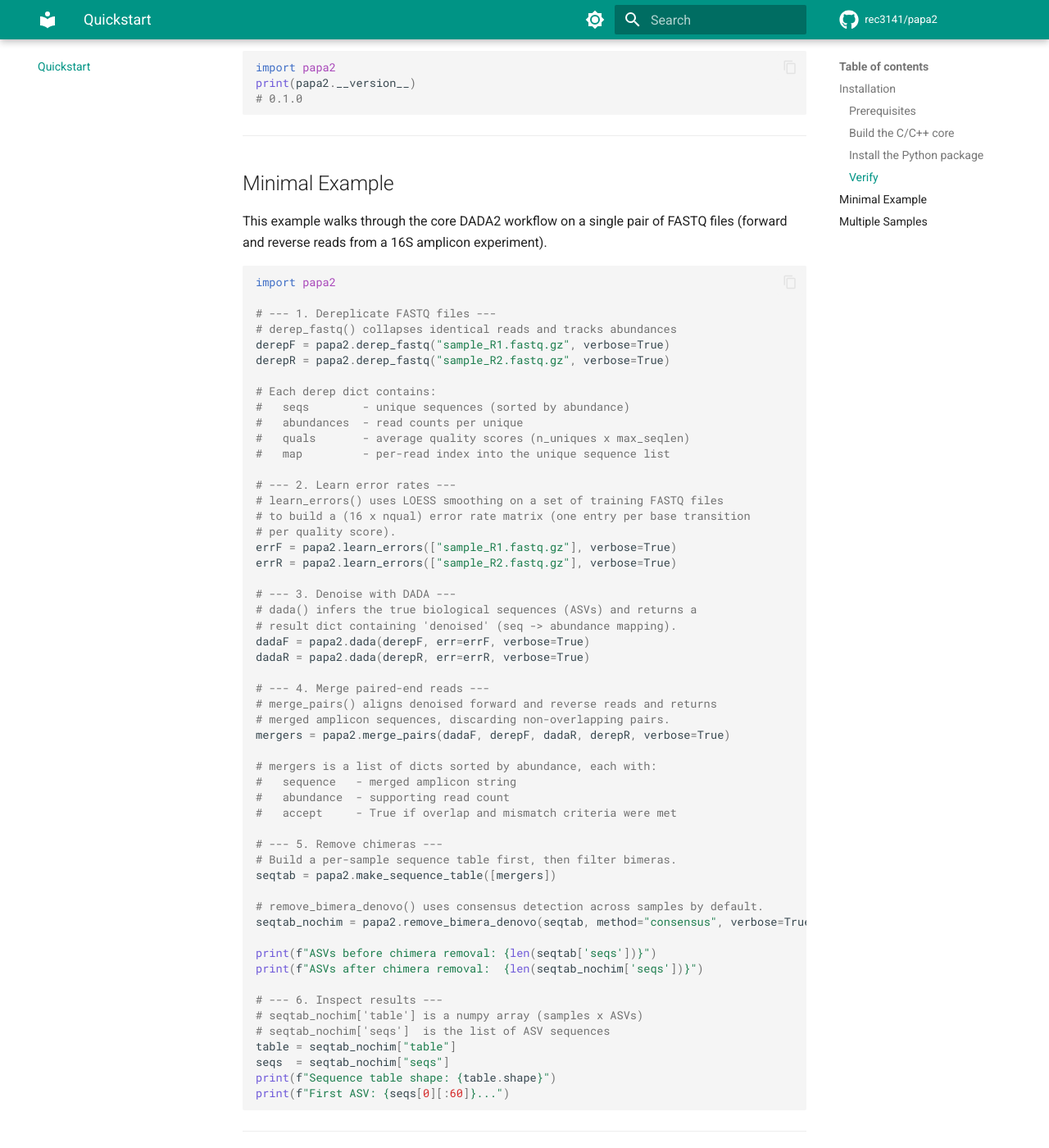
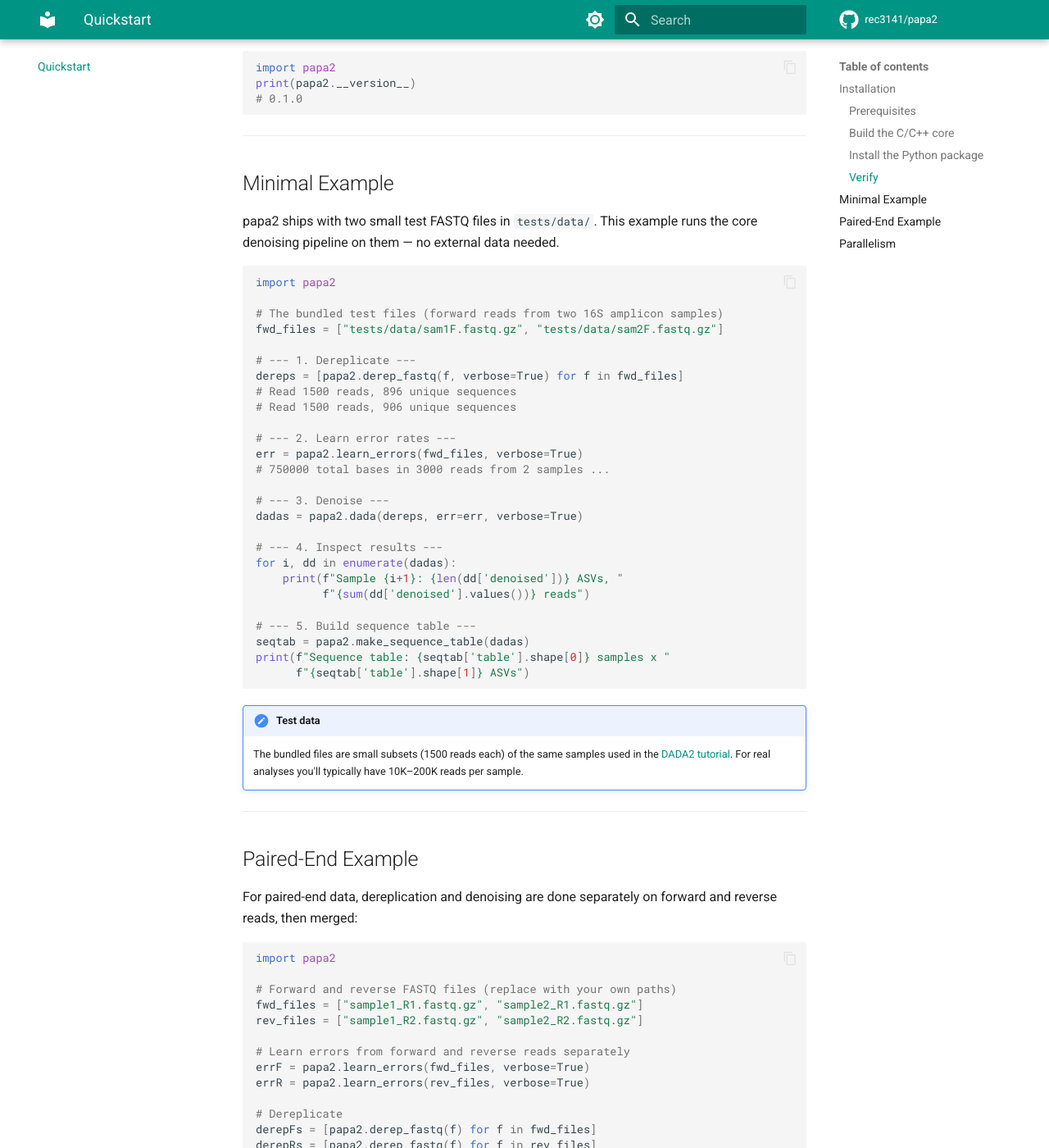
Before and after one commit to rec3141/papa2, an MkDocs documentation site: the page built from docs/quickstart.md, in a window 1280 px wide and 1400 px high, scrolled down 832 px. Shown: the whole window at 82% size. Built offline with MkDocs 1.6.1 and Material for MkDocs 9.7.7, drawn with Linux system fonts in a browser that asks for light colours; comment, search, counter and statistics services are not loaded; some of the changed text lies outside the part shown.

Commit message:
Quickstart: use bundled test data, simplify examples
Co-Authored-By: Claude Opus 4.6 (1M context) <noreply@anthropic.com>

````diff
--- a/docs/quickstart.md
+++ b/docs/quickstart.md
@@ -44,108 +44,92 @@ print(papa2.__version__)
 
 ## Minimal Example
 
-This example walks through the core DADA2 workflow on a single pair of FASTQ files
-(forward and reverse reads from a 16S amplicon experiment).
+papa2 ships with two small test FASTQ files in `tests/data/`. This example
+runs the core denoising pipeline on them — no external data needed.
 
 ```python
 import papa2
 
-# --- 1. Dereplicate FASTQ files ---
-# derep_fastq() collapses identical reads and tracks abundances
-derepF = papa2.derep_fastq("sample_R1.fastq.gz", verbose=True)
-derepR = papa2.derep_fastq("sample_R2.fastq.gz", verbose=True)
+# The bundled test files (forward reads from two 16S amplicon samples)
+fwd_files = ["tests/data/sam1F.fastq.gz", "tests/data/sam2F.fastq.gz"]
 
-# Each derep dict contains:
-#   seqs        - unique sequences (sorted by abundance)
-#   abundances  - read counts per unique
-#   quals       - average quality scores (n_uniques x max_seqlen)
-#   map         - per-read index into the unique sequence list
+# --- 1. Dereplicate ---
+dereps = [papa2.derep_fastq(f, verbose=True) for f in fwd_files]
+# Read 1500 reads, 896 unique sequences
+# Read 1500 reads, 906 unique sequences
 
 # --- 2. Learn error rates ---
-# learn_errors() uses LOESS smoothing on a set of training FASTQ files
-# to build a (16 x nqual) error rate matrix (one entry per base transition
-# per quality score).
-errF = papa2.learn_errors(["sample_R1.fastq.gz"], verbose=True)
-errR = papa2.learn_errors(["sample_R2.fastq.gz"], verbose=True)
+err = papa2.learn_errors(fwd_files, verbose=True)
+# 750000 total bases in 3000 reads from 2 samples ...
 
-# --- 3. Denoise with DADA ---
-# dada() infers the true biological sequences (ASVs) and returns a
-# result dict containing 'denoised' (seq -> abundance mapping).
-dadaF = papa2.dada(derepF, err=errF, verbose=True)
-dadaR = papa2.dada(derepR, err=errR, verbose=True)
+# --- 3. Denoise ---
+dadas = papa2.dada(dereps, err=err, verbose=True)
 
-# --- 4. Merge paired-end reads ---
-# merge_pairs() aligns denoised forward and reverse reads and returns
-# merged amplicon sequences, discarding non-overlapping pairs.
-mergers = papa2.merge_pairs(dadaF, derepF, dadaR, derepR, verbose=True)
+# --- 4. Inspect results ---
+for i, dd in enumerate(dadas):
+    print(f"Sample {i+1}: {len(dd['denoised'])} ASVs, "
+          f"{sum(dd['denoised'].values())} reads")
 
-# mergers is a list of dicts sorted by abundance, each with:
-#   sequence   - merged amplicon string
-#   abundance  - supporting read count
-#   accept     - True if overlap and mismatch criteria were met
+# --- 5. Build sequence table ---
+seqtab = papa2.make_sequence_table(dadas)
+print(f"Sequence table: {seqtab['table'].shape[0]} samples x "
+      f"{seqtab['table'].shape[1]} ASVs")
+```
 
-# --- 5. Remove chimeras ---
-# Build a per-sample sequence table first, then filter bimeras.
-seqtab = papa2.make_sequence_table([mergers])
-
-# remove_bimera_denovo() uses consensus detection across samples by default.
-seqtab_nochim = papa2.remove_bimera_denovo(seqtab, method="consensus", verbose=True)
-
-print(f"ASVs before chimera removal: {len(seqtab['seqs'])}")
-print(f"ASVs after chimera removal:  {len(seqtab_nochim['seqs'])}")
-
-# --- 6. Inspect results ---
-# seqtab_nochim['table'] is a numpy array (samples x ASVs)
-# seqtab_nochim['seqs']  is the list of ASV sequences
-table = seqtab_nochim["table"]
-seqs  = seqtab_nochim["seqs"]
-print(f"Sequence table shape: {table.shape}")
-print(f"First ASV: {seqs[0][:60]}...")
-```
+!!! note "Test data"
+    The bundled files are small subsets (1500 reads each) of the same samples
+    used in the [DADA2 tutorial](https://benjjneb.github.io/dada2/tutorial.html).
+    For real analyses you'll typically have 10K–200K reads per sample.
 
 ---
 
-## Multiple Samples
+## Paired-End Example
 
-To process many samples in parallel, pass lists of paths or derep dicts:
+For paired-end data, dereplication and denoising are done separately on
+forward and reverse reads, then merged:
 
 ```python
-import glob
 import papa2
 
-fwd_files = sorted(glob.glob("data/*_R1.fastq.gz"))
-rev_files  = sorted(glob.glob("data/*_R2.fastq.gz"))
+# Forward and reverse FASTQ files (replace with your own paths)
+fwd_files = ["sample1_R1.fastq.gz", "sample2_R1.fastq.gz"]
+rev_files = ["sample1_R2.fastq.gz", "sample2_R2.fastq.gz"]
 
-# Learn errors from a representative subset of forward reads
-errF = papa2.learn_errors(fwd_files[:10], verbose=True)
-errR = papa2.learn_errors(rev_files[:10], verbose=True)
+# Learn errors from forward and reverse reads separately
+errF = papa2.learn_errors(fwd_files, verbose=True)
+errR = papa2.learn_errors(rev_files, verbose=True)
 
-# Dereplicate all samples
+# Dereplicate
 derepFs = [papa2.derep_fastq(f) for f in fwd_files]
 derepRs = [papa2.derep_fastq(f) for f in rev_files]
 
-# Denoise all forward and reverse reads (runs in parallel via DADA2_WORKERS)
-dadaFs = papa2.dada(derepFs, err=errF, verbose=False)
-dadaRs = papa2.dada(derepRs, err=errR, verbose=False)
+# Denoise
+dadaFs = papa2.dada(derepFs, err=errF)
+dadaRs = papa2.dada(derepRs, err=errR)
 
-# Merge each sample
+# Merge paired reads
 mergers = [
     papa2.merge_pairs(dF, drF, dR, drR)
     for dF, drF, dR, drR in zip(dadaFs, derepFs, dadaRs, derepRs)
 ]
 
-# Build joint sequence table across all samples
+# Build sequence table and remove chimeras
 seqtab = papa2.make_sequence_table(mergers)
+seqtab_nochim = papa2.remove_bimera_denovo(seqtab, verbose=True)
 
-# Remove chimeras
-seqtab_nochim = papa2.remove_bimera_denovo(seqtab, verbose=True)
+print(f"Final: {seqtab_nochim['table'].shape[1]} ASVs across "
+      f"{seqtab_nochim['table'].shape[0]} samples")
 ```
 
-!!! tip "Parallelism"
-    Set the environment variable `DADA2_WORKERS` to control how many parallel
-    workers are used when denoising multiple samples:
-    ```bash
-    export DADA2_WORKERS=8
-    ```
-    Set `OMP_NUM_THREADS=1` before importing papa2 for best multi-sample
-    performance (avoids contention between Python-level and OpenMP parallelism).
+---
+
+## Parallelism
+
+Set `DADA2_WORKERS` to control parallel workers for multi-sample denoising:
+
+```bash
+export DADA2_WORKERS=8
+```
+
+Set `OMP_NUM_THREADS=1` before importing papa2 for best multi-sample
+performance (avoids contention between Python-level and OpenMP parallelism).
````
